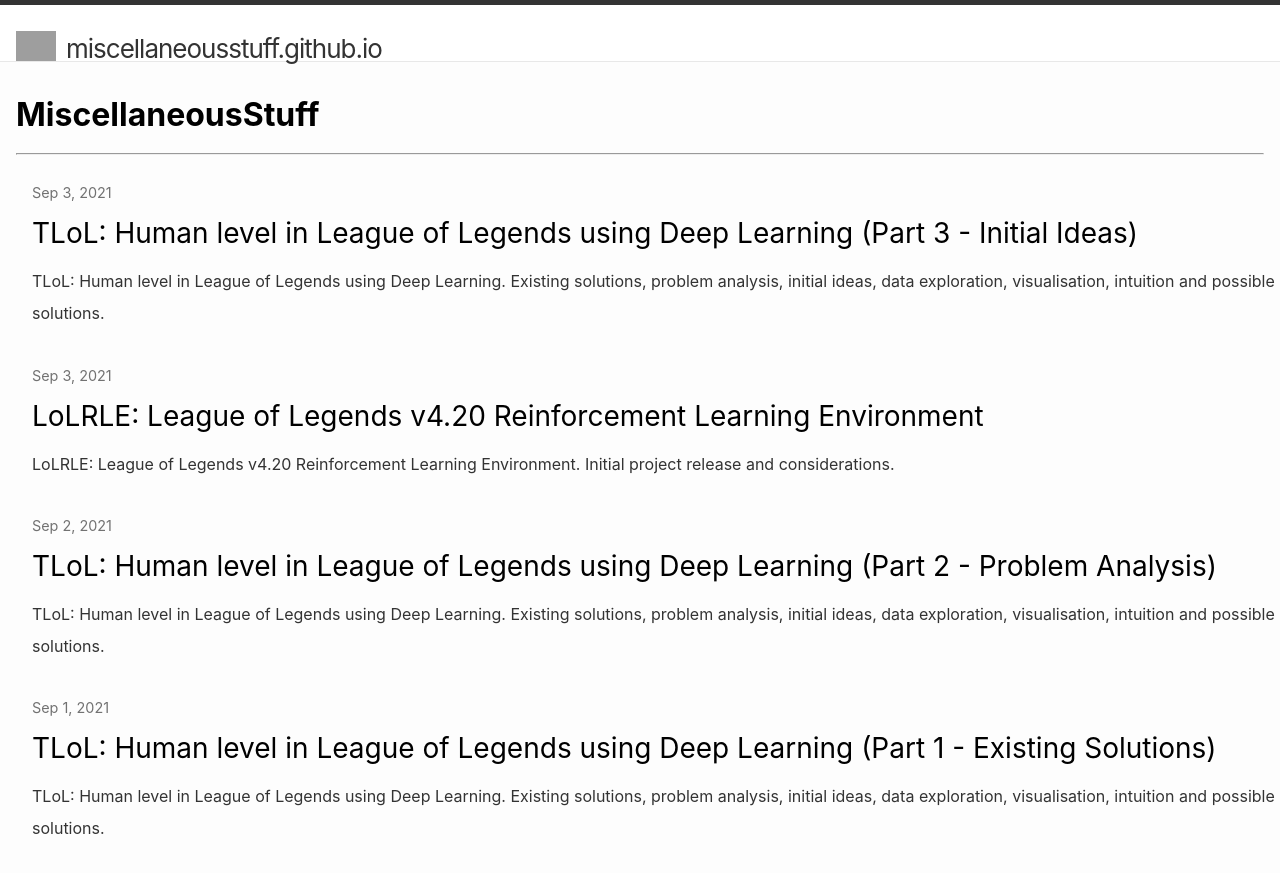
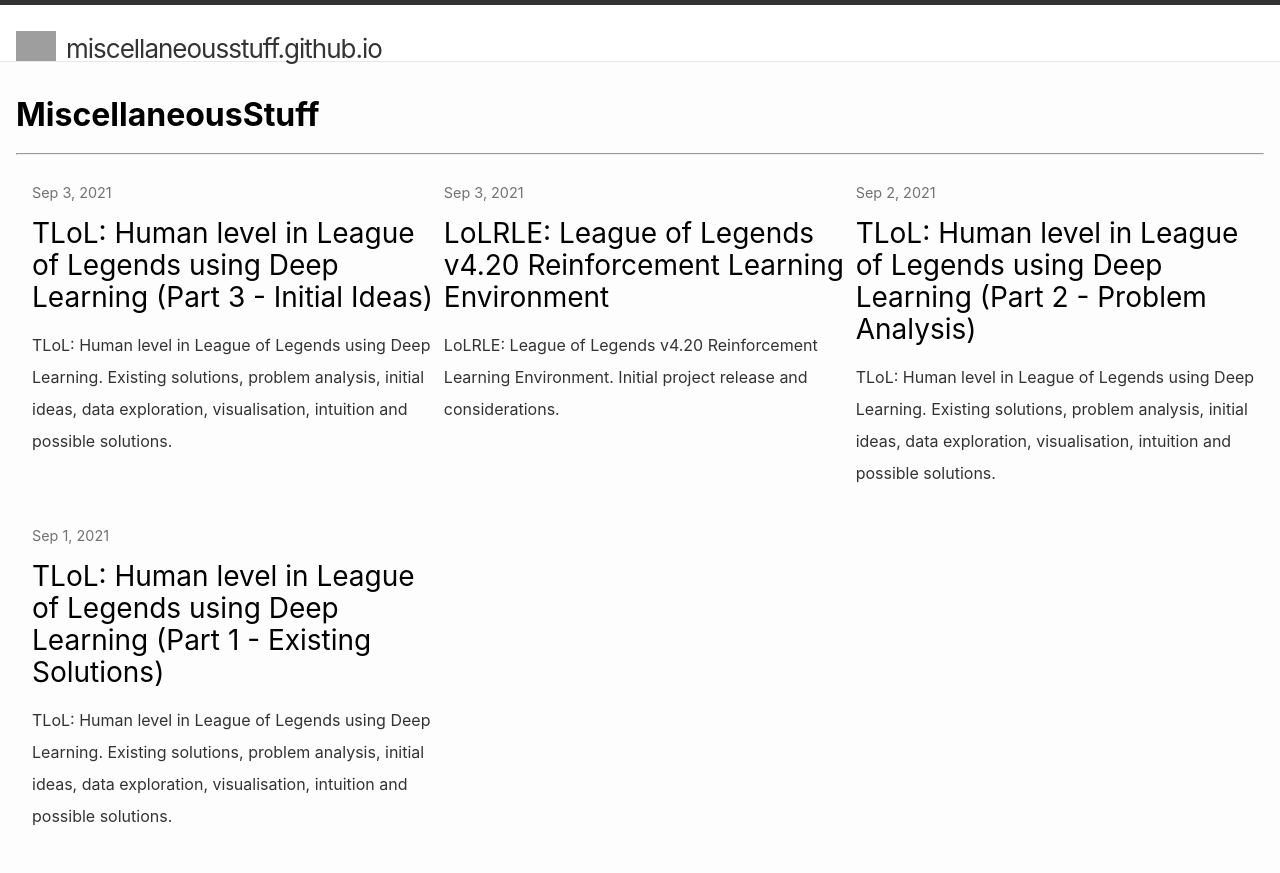
Before and after one commit to MiscellaneousStuff/miscellaneousstuff.github.io, a Jekyll site: the page built from index.html, in a window 1280 px wide. Shown: the top 873 px of the page. Built offline with Jekyll 4.4.1, drawn with Linux system fonts in a browser that asks for light colours; grey boxes are pictures that could not be loaded.

Commit message:
further post snippet landing page ui tweaks

```diff
--- a/css/main.css
+++ b/css/main.css
@@ -58,7 +58,11 @@
   box-sizing: border-box;
 }
 
-.post {
+.post_container {
+  width: 33%;
+}
+
+.post-snippet {
   margin-left: 1rem;
   margin-right: 1rem;
   width: 100%;
--- a/index.html
+++ b/index.html
@@ -9,7 +9,7 @@
         {% for post in site.posts %}
         <div class="post_container">
             <a href="{{ post.url | prepend: site.baseurl }}">
-                <div class="post">
+                <div class="post-snippet">
                     <p class="post-date">{{ post.date | date: "%b %-d, %Y" }}</p>
                     <p class="post-title">{{ post.title }}</p>
                     <p class="post-excerpt">{{ post.excerpt }}</p>
```
